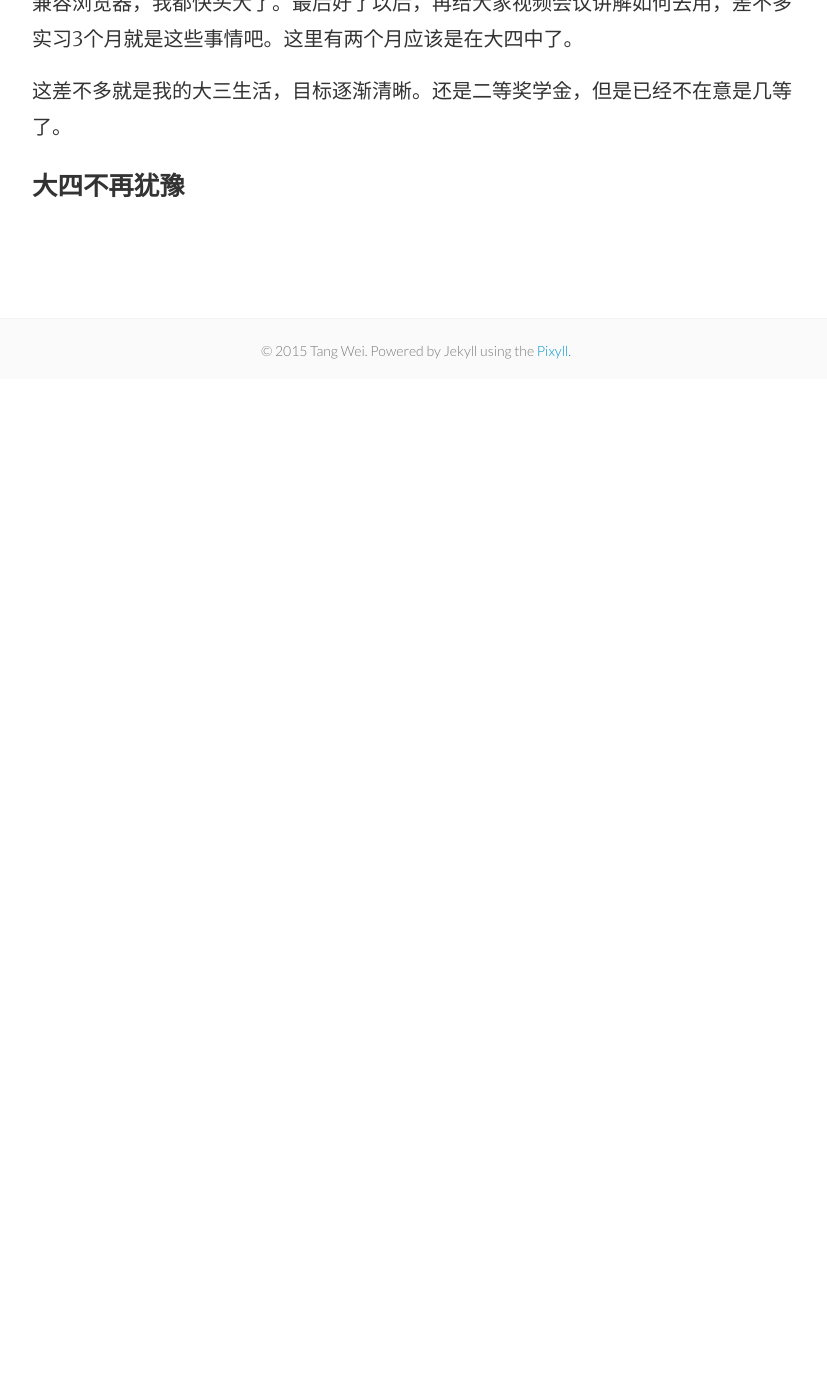
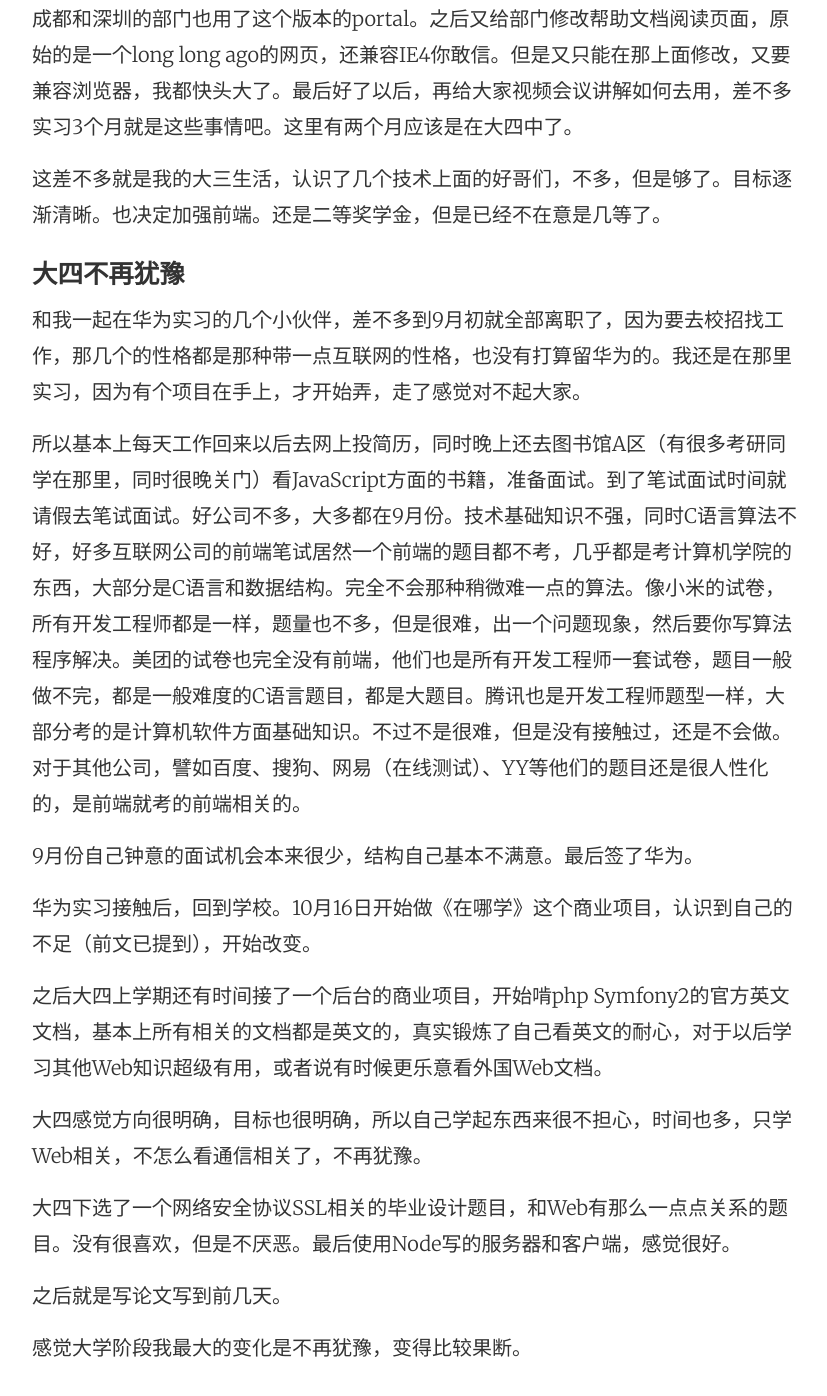
Before and after one commit to tw93/tw93.github.io, a Jekyll site: the page built from _posts/2015-05-18-About-My-College-And-Alibaba.md, in a window 1280 px wide and 1400 px high, scrolled down 13521 px. Shown: the top 1396 px of the window, without its empty margins (224-1051 px from the left). Built offline with Jekyll 4.4.1, drawn with Linux system fonts in a browser that asks for light colours; comment, search, counter and statistics services are not loaded; before the commit the page ends 13900 px from its top, so only the background shows below that; some of the changed text lies outside the part shown.

Commit message:
add the da si

```diff
--- a/_posts/2015-05-18-About-My-College-And-Alibaba.md
+++ b/_posts/2015-05-18-About-My-College-And-Alibaba.md
@@ -155,12 +155,32 @@ categories: 我的生活
 
 但是转折了，学院不让去，而且是不同意在校上课期间，没辙，本来打算不管学校直接去的，想想还是不能任性了，弄个休学处理就GG了。同时又想着保研，不能落下功课，不能挂科，所以就没有去了。
 
+关于西电的评价可以去看[在西安电子科技大学就读是怎样一番体验？嗷嗷嗷](http://www.zhihu.com/question/24394226/answer/38531518){:target="_blank"}这个答案，虽然好多赞都是那邹煜吃饭拿着我们手机知乎去点的，但是还是很有理的。
+
 之后陪邹煜去参加华为机试，自己也顺便参加了，都不记得C语言了，我真有勇气，然后过了，最后去华为实习了。
 
 之后还得知有保研资格，最开始想的是找到自己理想的工作就不上研了，直接去工作，结果还是图样图森破，学院的通知可以说了不算数，变了一次又一次，保研还需要参加优研计划笔试，面试。所以在华为实习那段时间就干脆放弃了保研，把机会留给其他很需要的人。并确立了自己的目标就是找一个Web方面的工作。
 
 我是2014年7月16日到10月16日，整整3个月在华为实习。每天来回学校和公司，之前一直公交车，实在太蠢了，之后开始坐班车，虽然起好早，大概6点半的样子起来，然后和李帆和陈胖子一起去校外坐车到甫张村这站，大概3站路的7分钟的样子。然后每次大概是7点17的样子到了学府大道西口，坐班次去公司。期间还和司机熟了，每天我们3个都和司机聊聊天，很高兴啊。大概是8点左右的样子到华天科技这边。然后先去刷指纹签到，再去那个巨难吃有比学校贵多了的华天食堂吃早饭。接着8点半的样子到自己工位，开始替部门做云计算信息自助平台的portal网站，大概一个月的样子做好了，其实半个月就好了，之后一直优化优化，然而并没有什么用。主管和师父看着都觉得很好，可能是上面的大主管怕由原来那种portal变成现在这个变了很多样子的网站会不习惯，会找不到他们需要的资料，所以就没有上线了，但是留在了公司。之后给他们在那个原始的portal上面加一些东西，譬如焦点滚动图啊、tab标签啊这种东西。最后好了以后，成都和深圳的部门也用了这个版本的portal。之后又给部门修改帮助文档阅读页面，原始的是一个long long ago的网页，还兼容IE4你敢信。但是又只能在那上面修改，又要兼容浏览器，我都快头大了。最后好了以后，再给大家视频会议讲解如何去用，差不多实习3个月就是这些事情吧。这里有两个月应该是在大四中了。
 
-这差不多就是我的大三生活，目标逐渐清晰。还是二等奖学金，但是已经不在意是几等了。
+这差不多就是我的大三生活，认识了几个技术上面的好哥们，不多，但是够了。目标逐渐清晰。也决定加强前端。还是二等奖学金，但是已经不在意是几等了。
 
 ####大四不再犹豫
+
+和我一起在华为实习的几个小伙伴，差不多到9月初就全部离职了，因为要去校招找工作，那几个的性格都是那种带一点互联网的性格，也没有打算留华为的。我还是在那里实习，因为有个项目在手上，才开始弄，走了感觉对不起大家。
+
+所以基本上每天工作回来以后去网上投简历，同时晚上还去图书馆A区（有很多考研同学在那里，同时很晚关门）看JavaScript方面的书籍，准备面试。到了笔试面试时间就请假去笔试面试。好公司不多，大多都在9月份。技术基础知识不强，同时C语言算法不好，好多互联网公司的前端笔试居然一个前端的题目都不考，几乎都是考计算机学院的东西，大部分是C语言和数据结构。完全不会那种稍微难一点的算法。像小米的试卷，所有开发工程师都是一样，题量也不多，但是很难，出一个问题现象，然后要你写算法程序解决。美团的试卷也完全没有前端，他们也是所有开发工程师一套试卷，题目一般做不完，都是一般难度的C语言题目，都是大题目。腾讯也是开发工程师题型一样，大部分考的是计算机软件方面基础知识。不过不是很难，但是没有接触过，还是不会做。对于其他公司，譬如百度、搜狗、网易（在线测试）、YY等他们的题目还是很人性化的，是前端就考的前端相关的。
+
+9月份自己钟意的面试机会本来很少，结构自己基本不满意。最后签了华为。
+
+华为实习接触后，回到学校。10月16日开始做《在哪学》这个商业项目，认识到自己的不足（前文已提到），开始改变。
+
+之后大四上学期还有时间接了一个后台的商业项目，开始啃php Symfony2的官方英文文档，基本上所有相关的文档都是英文的，真实锻炼了自己看英文的耐心，对于以后学习其他Web知识超级有用，或者说有时候更乐意看外国Web文档。
+
+大四感觉方向很明确，目标也很明确，所以自己学起东西来很不担心，时间也多，只学Web相关，不怎么看通信相关了，不再犹豫。
+
+大四下选了一个网络安全协议SSL相关的毕业设计题目，和Web有那么一点点关系的题目。没有很喜欢，但是不厌恶。最后使用Node写的服务器和客户端，感觉很好。
+
+之后就是写论文写到前几天。
+
+感觉大学阶段我最大的变化是不再犹豫，变得比较果断。
```
